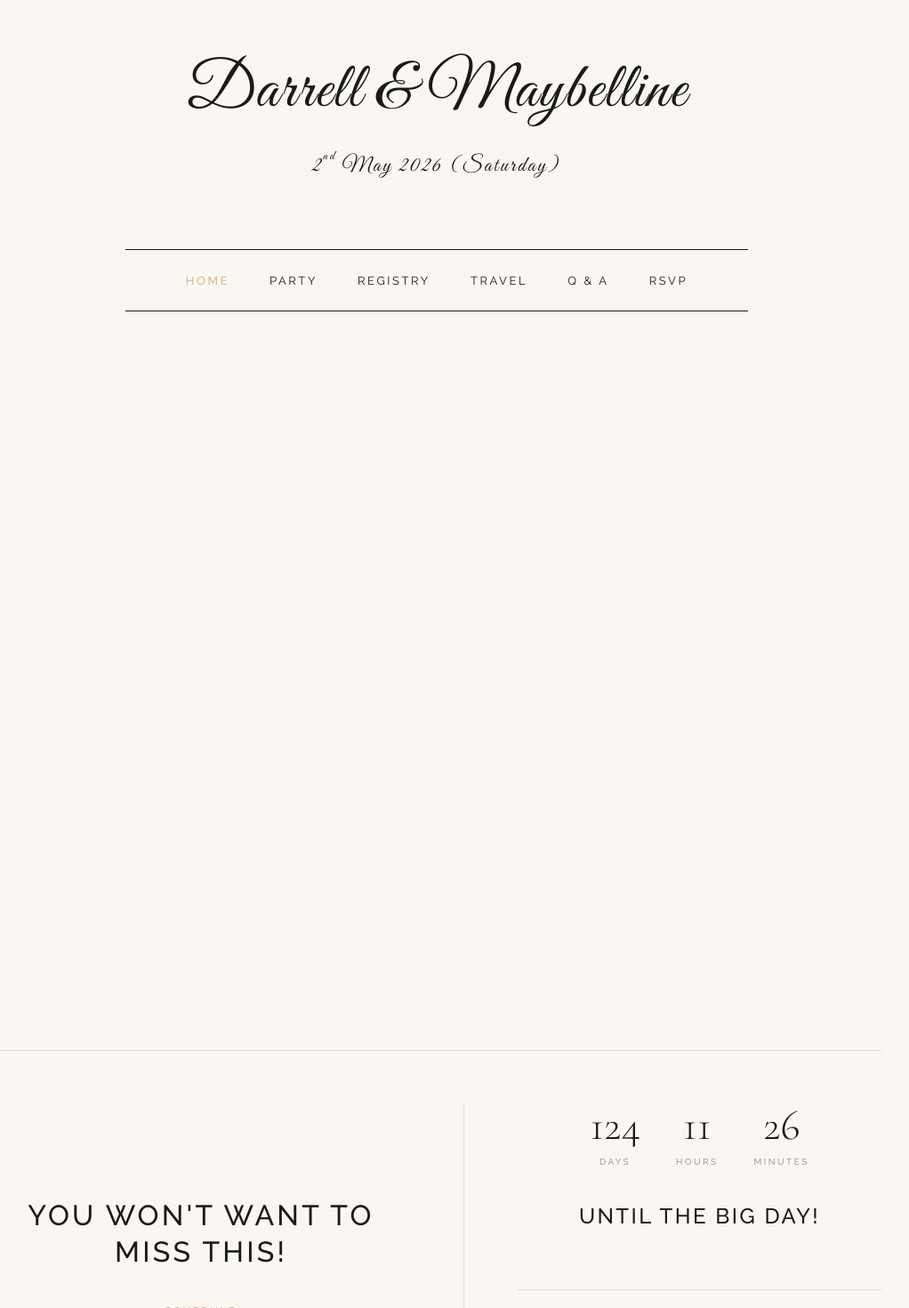
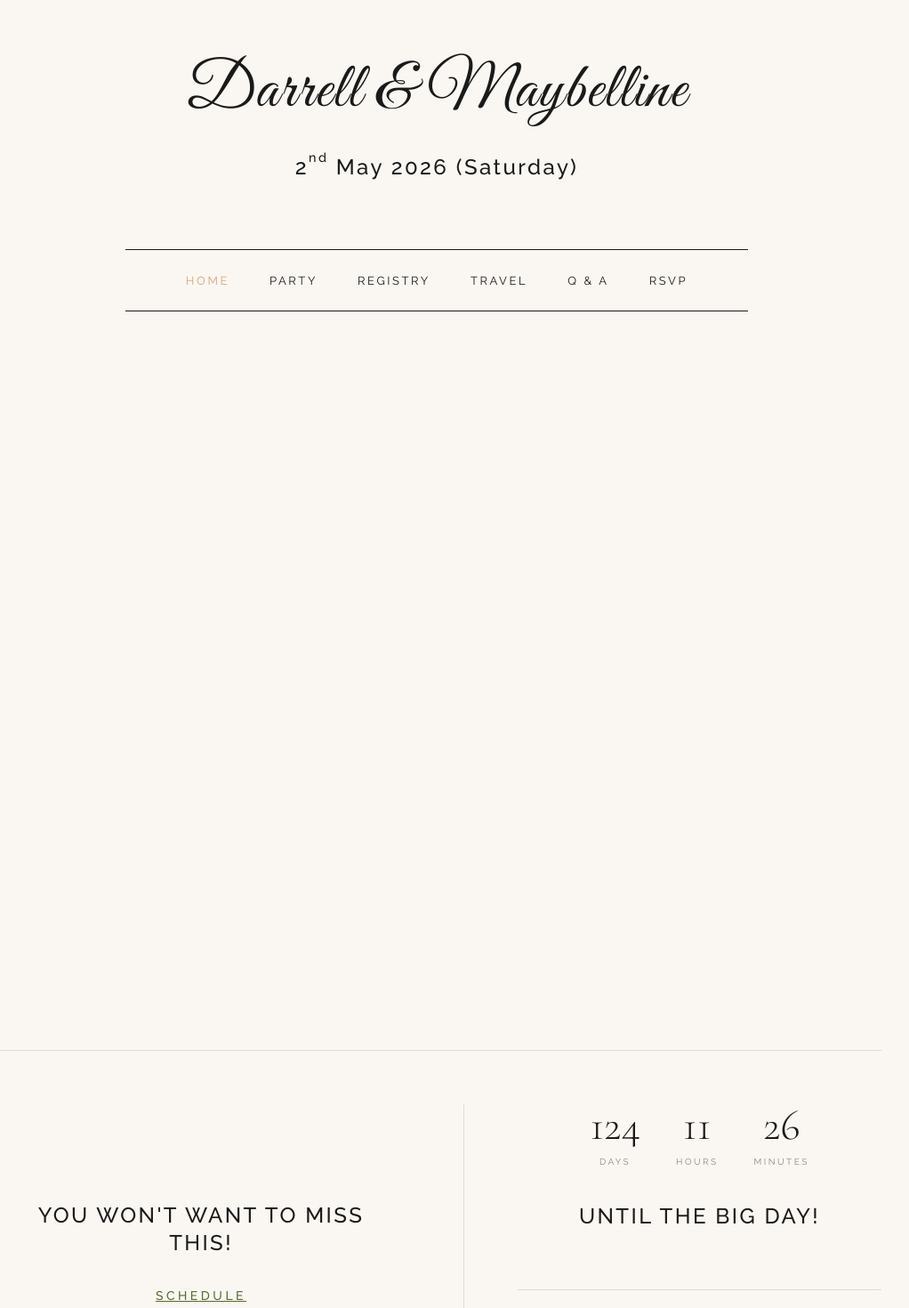
Before and after one commit to FidHackU/WeddingApp, a React (Vite) app in the folder WeddingReact/: page / in a window 1280 px wide. Shown: the top 1470 px of the page at 89% size, without its empty margins (149-1171 px from the left). Built offline with nearby package versions, Linux system fonts and the light colour scheme.

Commit message:
Update styling: fonts, bolds, and colors for Home, QnA, and Schedule

```diff
--- a/WeddingReact/src/pages/Home.css
+++ b/WeddingReact/src/pages/Home.css
@@ -40,9 +40,9 @@
 }
 
 .home-header-date {
-    font-family: var(--font-script);
+    font-family: var(--font-sans);
     font-size: 24px;
-    font-weight: 400;
+    font-weight: 500;
     letter-spacing: 0.1em;
     text-transform: none;
     color: var(--color-text);
@@ -103,7 +103,7 @@
 /* Callout Text */
 .home-callout-text {
     font-family: var(--font-sans);
-    font-size: clamp(24px, 4vw, 32px);
+    font-size: clamp(20px, 3vw, 24px);
     font-weight: 500;
     color: var(--color-text);
     margin-bottom: 30px;
@@ -115,11 +115,11 @@
 /* Links */
 .home-link {
     font-family: var(--font-sans);
-    font-size: 11px;
+    font-size: 14px;
     font-weight: 500;
     letter-spacing: 0.25em;
     text-transform: uppercase;
-    color: var(--color-accent);
+    color: #556B2F;
     text-decoration: underline;
     transition: color 0.3s ease;
 }
--- a/WeddingReact/src/pages/QnA.css
+++ b/WeddingReact/src/pages/QnA.css
@@ -100,7 +100,7 @@
 .qna-answer {
     font-family: var(--font-serif);
     font-size: 20px;
-    font-weight: 400;
+    font-weight: bold;
     color: var(--color-text-olive);
     line-height: 1.8;
 }
--- a/WeddingReact/src/pages/Schedule.css
+++ b/WeddingReact/src/pages/Schedule.css
@@ -78,7 +78,7 @@
 .schedule-description {
     font-family: var(--font-serif);
     font-size: 20px;
-    font-weight: 400;
+    font-weight: bold;
     color: var(--color-text-olive);
     line-height: 1.8;
     text-align: left;
@@ -102,7 +102,7 @@
 .schedule-detail p {
     font-family: var(--font-serif);
     font-size: 20px;
-    font-weight: 400;
+    font-weight: bold;
     color: var(--color-text-olive);
     line-height: 1.8;
 }
@@ -110,7 +110,7 @@
 /* Map Link */
 .schedule-map-link {
     font-family: var(--font-sans);
-    font-size: 11px;
+    font-size: 14px;
     font-weight: 500;
     letter-spacing: 0.2em;
     text-transform: uppercase;
```
